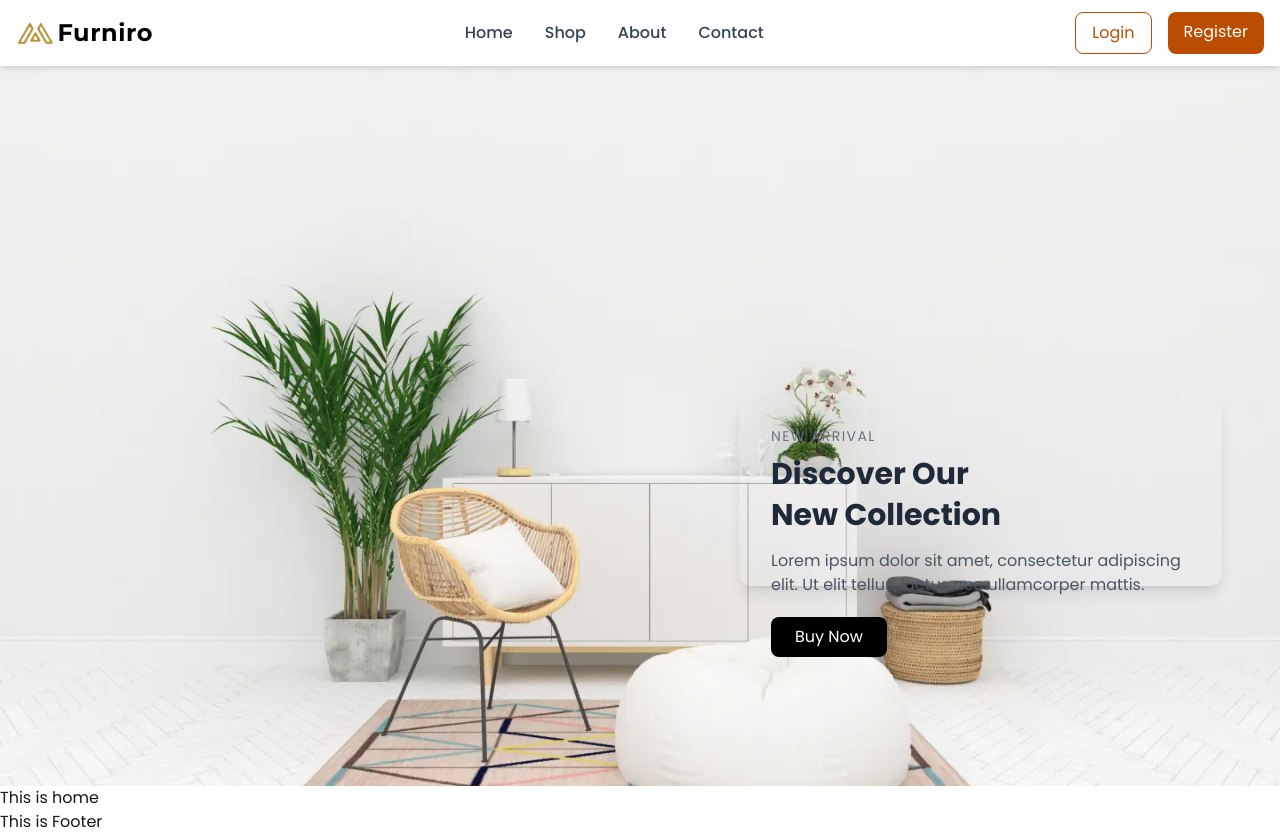
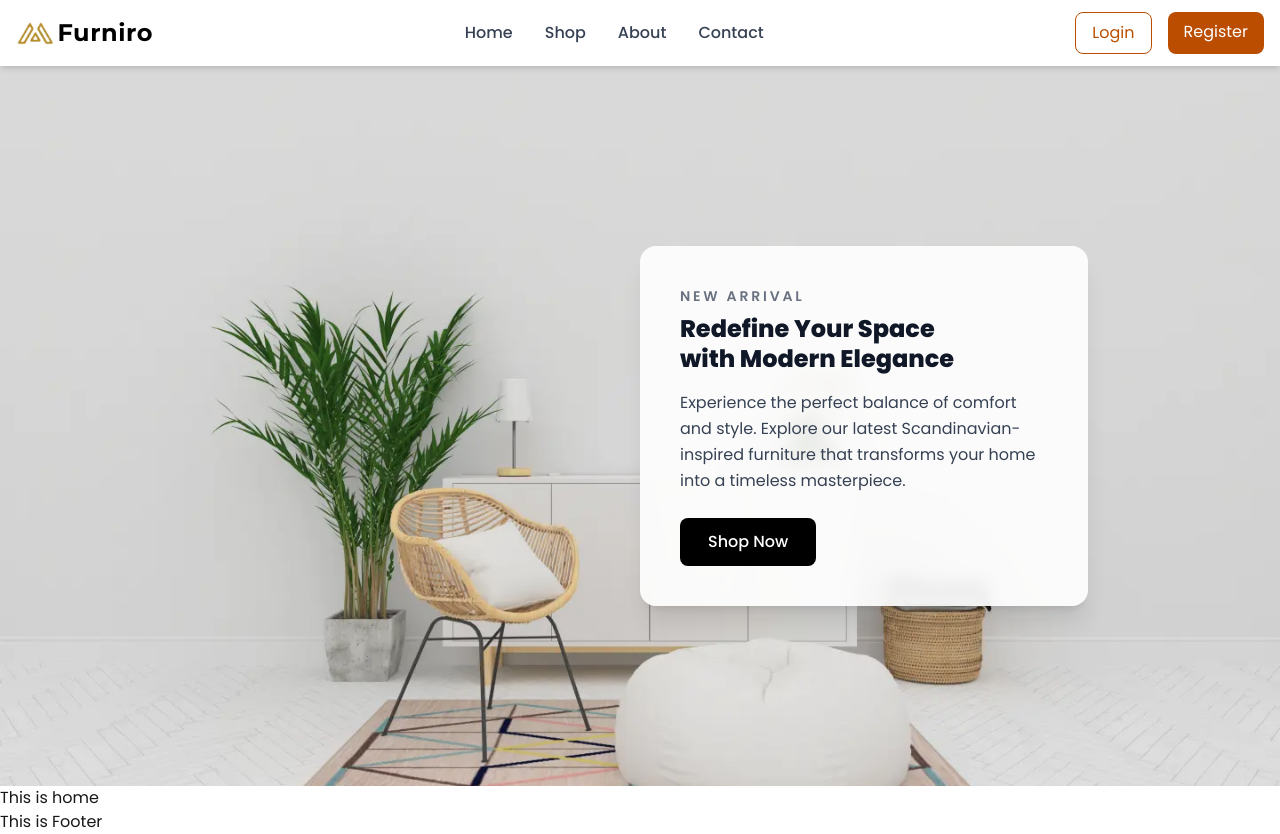
Before and after one commit to touhidtamim/Furniro, a React (Vite) app: page / in a window 1280 px wide. Built offline with nearby package versions, Linux system fonts and the light colour scheme.

Commit message:
updated banner

```diff
--- a/src/Components/Home/Banner.jsx
+++ b/src/Components/Home/Banner.jsx
@@ -3,7 +3,7 @@ import BannerImg from "/Images/Banner/scandinavian-interior-mockup-wall-decal-ba
 
 const Banner = () => {
   return (
-    <section className="relative w-full h-[90vh] flex items-center justify-center">
+    <section className="relative w-full h-[90vh] flex items-center justify-end px-12">
       {/* Background Image */}
       <img
         src={BannerImg}
@@ -11,28 +11,24 @@ const Banner = () => {
         className="absolute top-0 left-0 w-full h-full object-cover object-center"
       />
 
+      {/* Overlay*/}
+      <div className="absolute inset-0 bg-black/10"></div>
+
       {/* Content Box */}
-      <div
-        className="absolute  text-gray-800 p-8 rounded-xl shadow-lg"
-        style={{
-          left: "739px",
-          right: "58px",
-          top: "328px",
-          bottom: "200px",
-        }}
-      >
-        <p className="text-sm uppercase tracking-widest text-gray-500">
+      <div className="relative max-w-md bg-white/90 backdrop-blur-sm text-gray-900 p-10 rounded-2xl shadow-xl mr-36">
+        <p className="text-sm uppercase tracking-[0.2em] text-gray-500 font-semibold">
           New Arrival
         </p>
-        <h3 className="text-3xl font-bold mt-2 leading-snug">
-          Discover Our <br /> New Collection
+        <h3 className="text-2xl font-extrabold mt-2 leading-tight">
+          Redefine Your Space <br /> with Modern Elegance
         </h3>
-        <p className="mt-3 text-gray-600">
-          Lorem ipsum dolor sit amet, consectetur adipiscing elit. Ut elit
-          tellus, luctus nec ullamcorper mattis.
+        <p className="mt-4 text-gray-700 leading-relaxed">
+          Experience the perfect balance of comfort and style. Explore our
+          latest Scandinavian-inspired furniture that transforms your home into
+          a timeless masterpiece.
         </p>
-        <button className="mt-5 px-6 py-2 bg-black text-white rounded-lg hover:bg-gray-800 transition">
-          Buy Now
+        <button className="mt-6 px-7 py-3 bg-black text-white font-medium rounded-lg hover:bg-gray-800 transition">
+          Shop Now
         </button>
       </div>
     </section>
```
